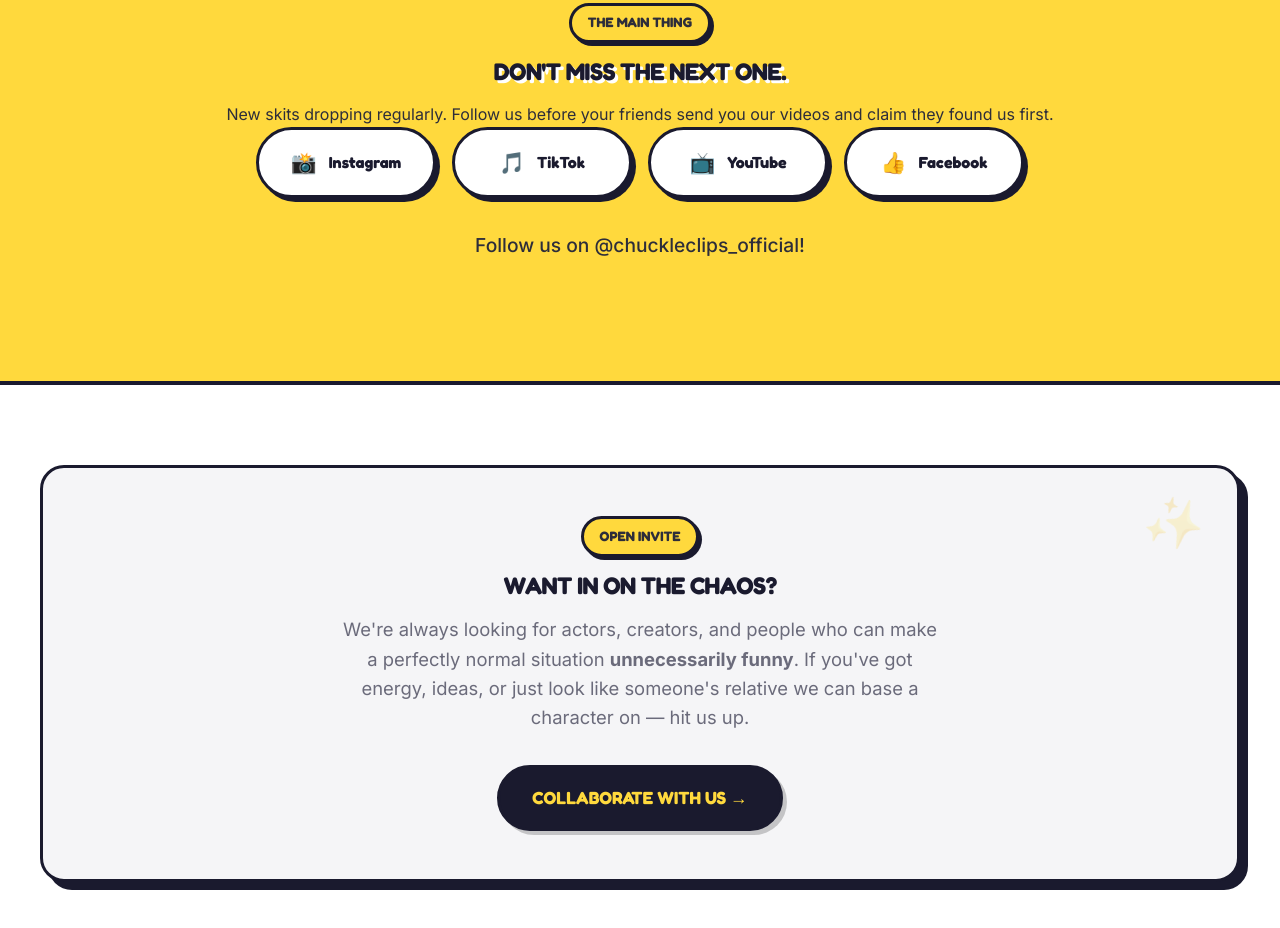
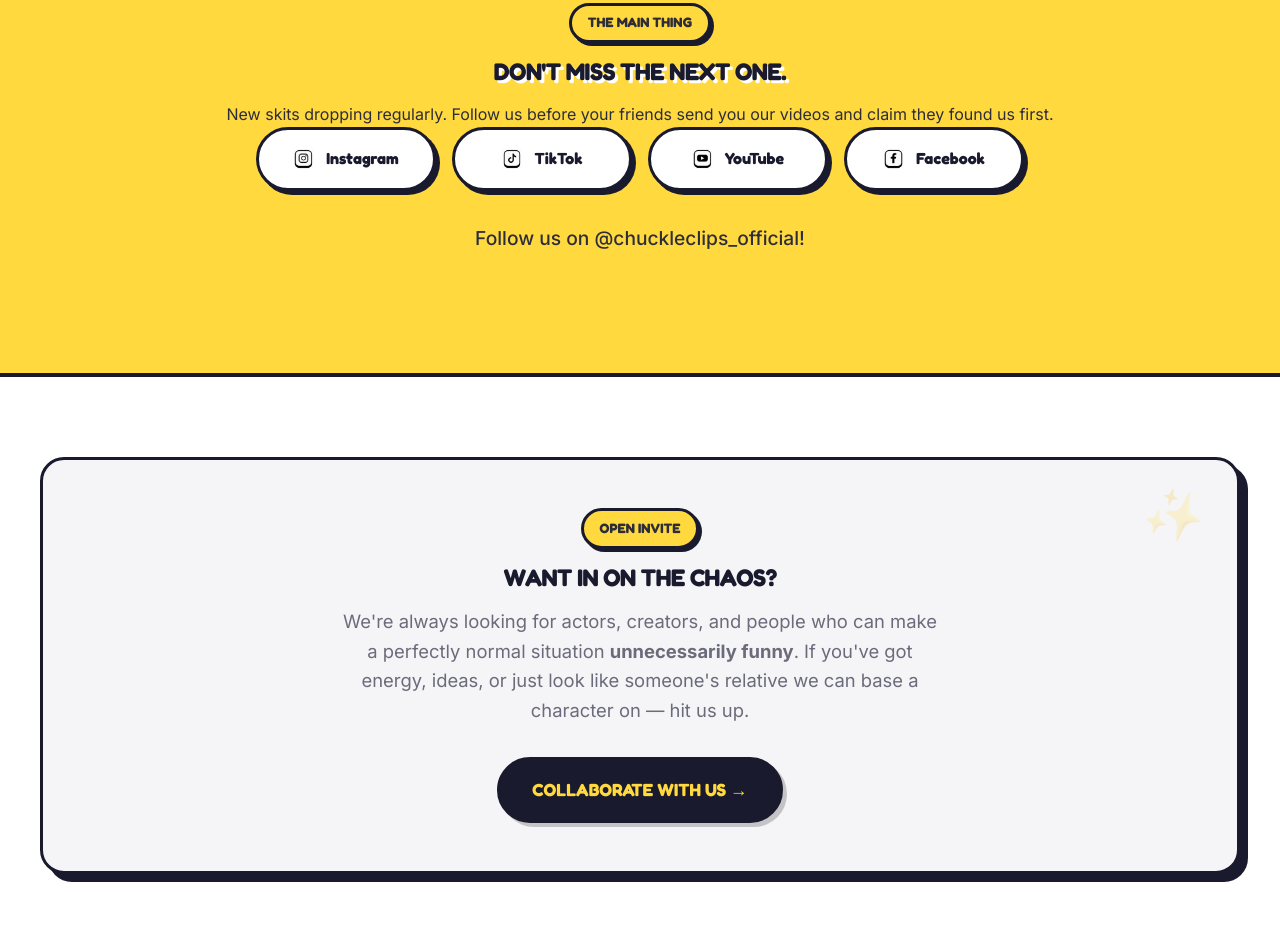
Before and after one commit to TheBooleanJulian/chuckleclips, a website: page public/index.html in a window 1280 px wide. Shown: the part 3290-4218 px from the top of the page. Drawn offline with Linux system fonts and the light colour scheme.

Commit message:
Replace social button emojis with platform icon images
Swap the Instagram/TikTok/YouTube/Facebook emoji glyphs in the Follow
section for the designed icon PNGs, with an invert filter on hover to
match the existing dark-background hover state.

```diff
--- a/public/index.html
+++ b/public/index.html
@@ -718,13 +718,19 @@
             color: var(--white);
         }
 
+        .social-btn:hover .icon {
+            filter: invert(1);
+        }
+
         .social-btn:active {
             transform: translate(1px, 1px);
             box-shadow: 1px 1px 0 var(--dark);
         }
 
         .social-btn .icon {
-            font-size: 1.3rem;
+            width: 1.3rem;
+            height: 1.3rem;
+            display: block;
         }
 
         .follow-note {
@@ -1214,19 +1220,19 @@
 
             <div class="social-grid reveal">
                 <a href="https://www.instagram.com/chuckleclips_official/" target="_blank" rel="noopener" class="social-btn">
-                    <span class="icon">📸</span>
+                    <img class="icon" src="assets/icons/Instagram.png" alt="">
                     <span>Instagram</span>
                 </a>
                 <a href="https://www.tiktok.com/@chuckleclips_official" target="_blank" rel="noopener" class="social-btn">
-                    <span class="icon">🎵</span>
+                    <img class="icon" src="assets/icons/Tiktok.png" alt="">
                     <span>TikTok</span>
                 </a>
                 <a href="https://www.youtube.com/@Chuckleclips_official" target="_blank" rel="noopener" class="social-btn">
-                    <span class="icon">📺</span>
+                    <img class="icon" src="assets/icons/Youtube.png" alt="">
                     <span>YouTube</span>
                 </a>
                 <a href="https://www.facebook.com/profile.php?id=61575355809969" target="_blank" rel="noopener" class="social-btn">
-                    <span class="icon">👍</span>
+                    <img class="icon" src="assets/icons/Facebook.png" alt="">
                     <span>Facebook</span>
                 </a>
             </div>
```
Also changed, not shown: public/assets/icons/Facebook.png (added), public/assets/icons/Instagram.png (added), public/assets/icons/Tiktok.png (added), public/assets/icons/Youtube.png (added).
